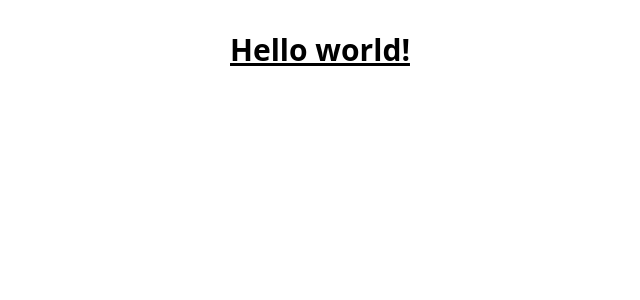
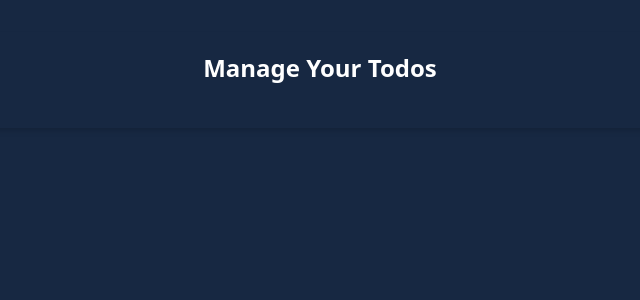
Before and after one commit to raghav-nayak/chaiReact, a React (Vite) app in the folder 10todoContextLocalStorage/: page / in a window 1280 px wide. Shown: the top 300 px of the page, without its empty margins (320-960 px from the left). Built offline with nearby package versions, Linux system fonts and the light colour scheme.

Commit message:
todo project updates

```diff
--- a/10todoContextLocalStorage/src/App.jsx
+++ b/10todoContextLocalStorage/src/App.jsx
@@ -1,16 +1,44 @@
-import { useState } from 'react'
-import reactLogo from './assets/react.svg'
-import viteLogo from '/vite.svg'
-import './App.css'
+import { useState } from 'react';
+import { TodoProvider } from './contexts';
+
 
 function App() {
-  const [count, setCount] = useState(0)
+    const [todos, setTodos] = useState([]);
 
-  return (
-    <h1 className="text-3xl font-bold underline">
-      Hello world!
-    </h1>
-  )
+    const addTodo = (todo) => {
+        // append to the list of todos
+        setTodos((prev) => [...prev, { id: Date.now(), ...todo }]);
+    }
+
+    const updateTodo = (id, todo) => {
+        setTodos((prev) => {
+            prev.map((prevTodo) => {
+                prevTodo.id === id ? todo : prevTodo;
+            }
+            )
+        }
+        )
+    }
+
+    const deleteTodo = (id) => { }
+
+    const toggleComplete = (id) => { }
+
+    return (
+        <TodoProvider value={{todos, addTodo, updateTodo, deleteTodo, toggleComplete}}>
+            <div className="bg-[#172842] min-h-screen py-8">
+                <div className="w-full max-w-2xl mx-auto shadow-md rounded-lg px-4 py-3 text-white">
+                    <h1 className="text-2xl font-bold text-center mb-8 mt-2"> Manage Your Todos </h1>
+                    <div className="mb-4">
+                        {/* Todo form goes here */}
+                    </div>
+                    <div className="flex flex-wrap gap-y-3">
+                        {/*Loop and Add TodoItem here */}
+                    </div>
+                </div>
+            </div>
+        </TodoProvider>
+    )
 }
 
 export default App
--- a/10todoContextLocalStorage/src/contexts/TodoContext.js
+++ b/10todoContextLocalStorage/src/contexts/TodoContext.js
@@ -1,6 +1,18 @@
 import { createContext, useContext } from "react";
 
-export const TodoContext = createContext({});
+export const TodoContext = createContext({
+    todos: [
+        {
+            id: "",
+            name: "Todo msg",
+            isCompleted: false
+        }
+    ],
+    addTodo: (todo) => { },
+    updateTodo: (id, todo) => { },
+    deleteTodo: (id) => { },
+    toggleComplete: (id) => { }
+});
 
 export const useTodo = () => {
     return useContext(TodoContext);
--- /dev/null
+++ b/10todoContextLocalStorage/src/contexts/index.js
@@ -0,0 +1 @@
+export { TodoContext, TodoProvider, useTodo } from "./TodoContext";
```
Also changed, not shown: 2 other files (tests, documents, lock files or other folders).
